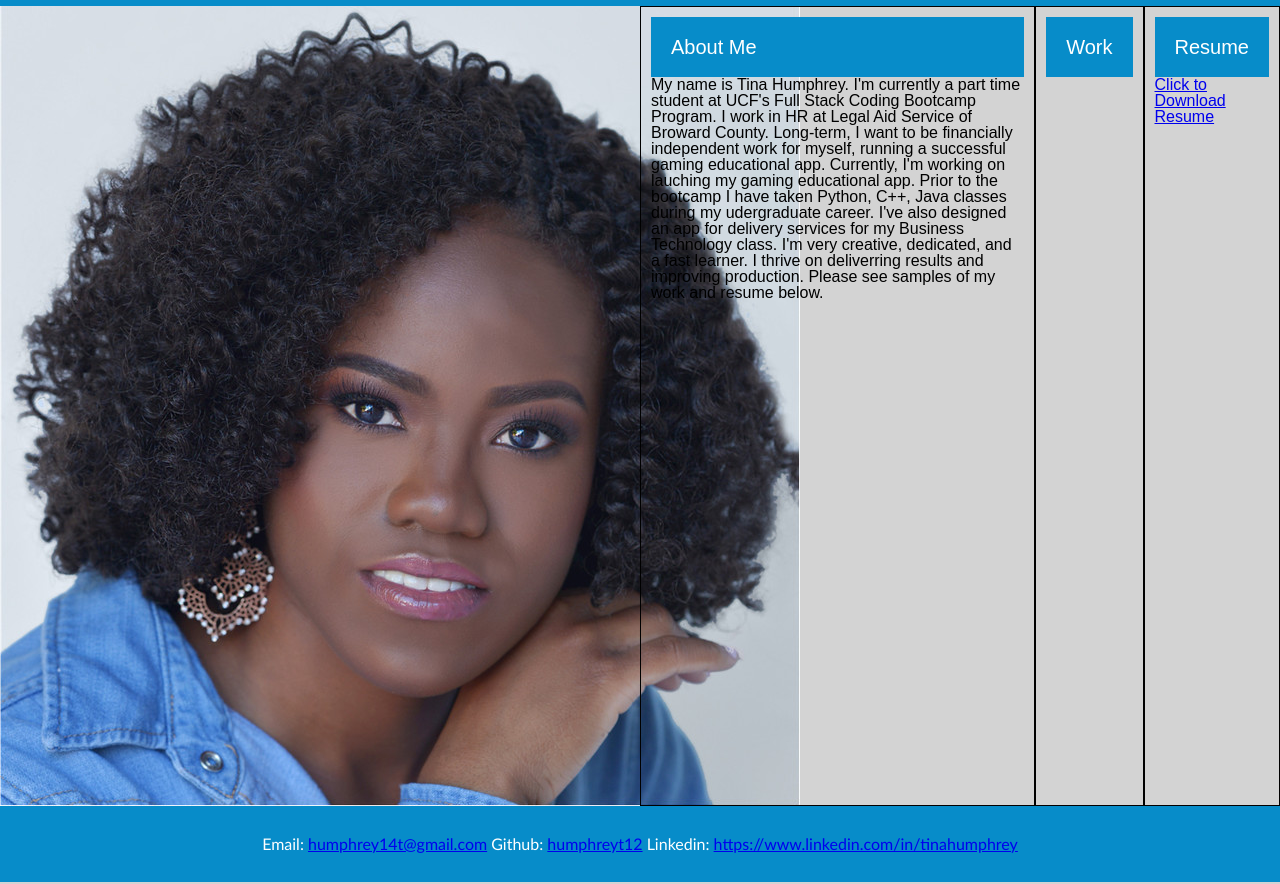
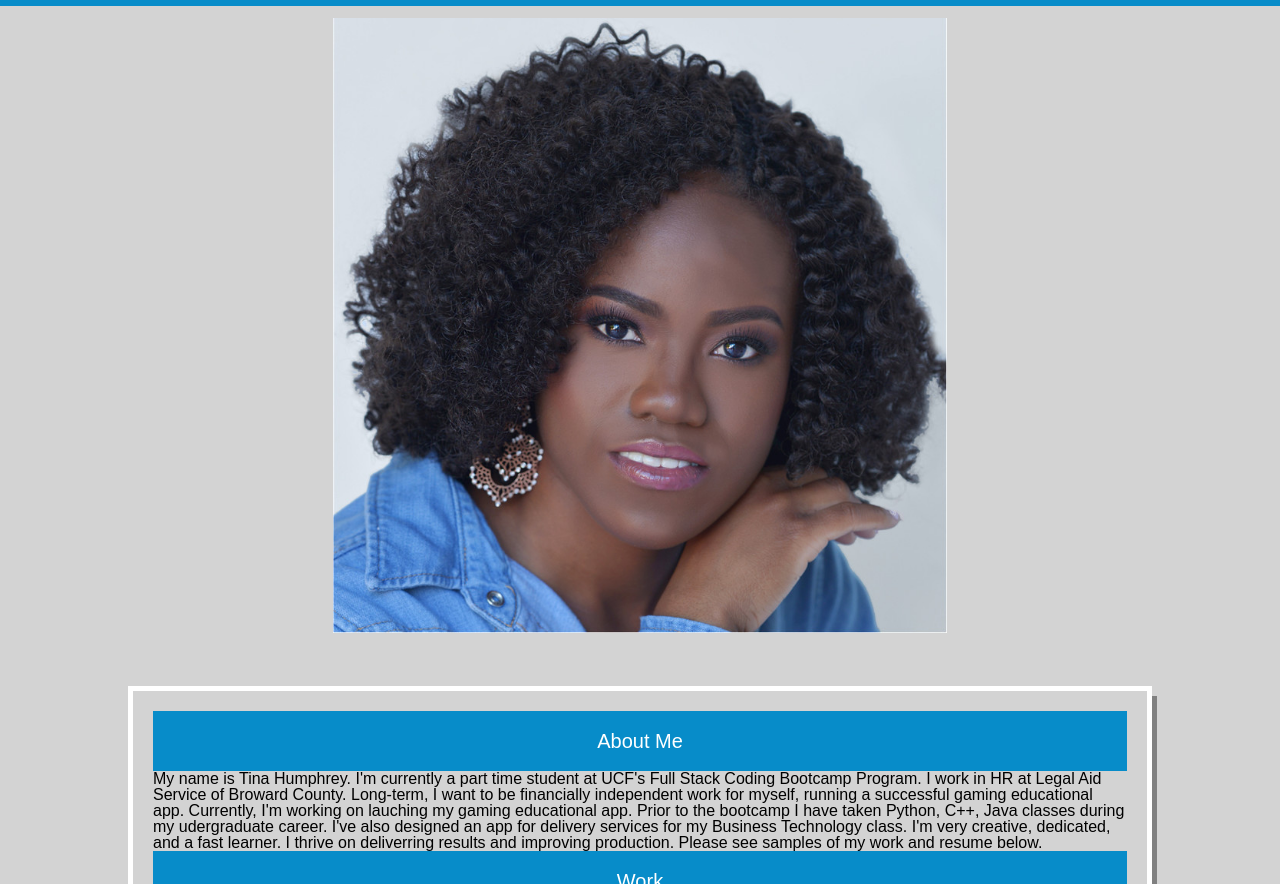
Before and after one commit to humphreyt12/Tina-Portfolio, a plain HTML site: page index.html in a window 1280 px wide. Shown: the part 68-952 px from the top of the page. Drawn offline with Linux system fonts and the light colour scheme.

Commit message:
modified project to be more accessible

```diff
--- a/assets/style.css
+++ b/assets/style.css
@@ -6,8 +6,11 @@ body {
   font-family: Arial;
   background-color: lightgrey;
   margin: 0;
+  padding: 0;
+  flex-wrap: wrap;
+ }
 
-  }
+ /* Styling to the Header */
   .main-header {
     padding: 20px;
     font-family: 'Trebuchet MS', 'Lucida Sans Unicode', 'Lucida Grande', 'Lucida Sans', Arial, sans-serif;
@@ -49,46 +52,40 @@ nav a.active {
   background-color: lightcoral;
   color: antiquewhite;
 }
-
+/* Styling to the Main Content */
   main {
-    display: flex;
     justify-content: flex-start;
     min-height: 100vh;
+    display: table-cell;
 
   }
 
-  .hero {
-    height: 20px;
+
+  .center {
+    display: block;
+    margin-left: auto;
+    margin-right: auto;
     width: 50%;
-    margin-bottom: 25px;
-    background-image: url("./images/profilepic1.jpeg");
-    background-size: cover;
-    background-position: center;
-    border-style: round;
-    border-width: 1px;
+    padding: 1%;
   }
 
-  .card {
-    padding: 10px;
+  .content {
+    width: 80%;
+    margin: 40px auto;
+    border: 5px solid white;
+    box-shadow: 5px 10px grey;
     text-align: left;
-    border-style: solid;
-    border-width: 1px;
-    left: auto;
-    width: auto;
-    height: auto;
+    padding: 20px;
 
 
   }
 
-  .card header {
+  .content h2 {
     padding: 20px;
     background: #078cc9;
     color: white;
     font-size: 20px;
-    left: auto;
-    width: auto;
-    height: auto;
-
+    text-align: center;
   }
 
 
@@ -100,31 +97,33 @@ nav a.active {
     justify-content: space-between;
     color: white;
     background:  #078cc9;
+
   }
     .footer h2 {
       float: left;
       color: white;
       font-size: 20px;
+
     }
 
 
 /* Tablets - header changes color */
 @media screen and (max-width: 992px) {
   header {
-    background: #7ab190;
+    background: lightgray;
   }
 }
 
 /* Large smartphones - navbar changes color */
 @media screen and (max-width: 768px) {
   nav {
-    background-color: #7ab190;
+    background-color: darkgray;
   }
 }
 
 /* Small smartphones - image placeholders change color */
 @media screen and (max-width: 576px) {
   .sample-img {
-    background-color: #8ac4ff;
+    background-color: darkgray;
   }
 }
--- a/index.html
+++ b/index.html
@@ -14,10 +14,10 @@
              <h1>Tina Humphrey<strong></strong></h1>
         <!-- Navbar -->
         <nav>
-            <a href="About Me">About Me</a>
-            <a href="Work">Work</a>
-            <a href="Resume">Resume</a>
-            <a href="Contact Me">Contact Me</a>
+            <a href="#About Me">About Me</a>
+            <a href="#Work">Work</a>
+            <a href="#Resume">Resume</a>
+            <a href="#Contact Me">Contact Me</a>
         </nav>
         </header>
 
@@ -25,11 +25,12 @@
 <main>
 
     <section class ="hero">
-        <img src="./images/profilepic1.jpeg" alt="ProfilePic">
+        <img src="./images/profilepic1.jpeg" alt="Head Shot Photo" class="center">
     </section>
 
-    <section class="card"> <style min-height:0.00cm></style>
-    <header><strong>About Me</strong></header>
+    <section class ="content">
+    <section id="About Me" class="card" >
+    <h2>About Me</h2>
         <p>
             My name is Tina Humphrey. I'm currently a part time student at UCF's Full Stack Coding Bootcamp Program.
             I work in HR at Legal Aid Service of Broward County. Long-term, I want to be financially independent work for myself, running a successful gaming educational app.
@@ -39,22 +40,25 @@
         </p>
     </section>
 
-    <section class="card"> <style min-height:0.00cm></style>
-    <header><strong>Work</strong></header>
+    <section id ="Work" class="card" >
+    <h2>Work</h2>
+    <a href="https://humphreyt12.github.io/prework-study-guide/">Click to view sample of work</a>
    </section>
 
-<section class="card"> <style min-height:0.00cm></style>
-    <header>Resume</header>
-    <a href="https://docs.google.com/document/d/1otb9_uZp3w5rbRSZ7LZ9j2QPNO6mfwIJRTOl3Zpp-Ws/edit?usp=sharing">Click to Download Resume</a>
+<section id="Resume" class="card" >
+    <h2>Resume</h2>
+    <a href="https://docs.google.com/document/d/1otb9_uZp3w5rbRSZ7LZ9j2QPNO6mfwIJRTOl3Zpp-Ws/edit?usp=sharing">Click to View Resume</a>
 </section>
 
+</section>
 </main>
 
 <!-- Footer -->
 <footer class= "footer">
-
+    <section id="Contact Me" class="Contact Me"></section>
+    <h2>Contact Me</h2>
     <!-- Links to email, GitHub, and LinkedIn -->
-    <strong>Email:</strong> <a href="humphrey14t@gmail.com">humphrey14t@gmail.com</a>
+    <strong>Email:</strong> <a href="mailto:humphrey14t@gmail.com">humphrey14t@gmail.com</a>
     <strong>Github:</strong> <a href="https://github.com/humphreyt12">humphreyt12</a>
     <strong>Linkedin:</strong> <a href="https://www.linkedin.com/in/tinahumphrey/">https://www.linkedin.com/in/tinahumphrey</a>
     </footer>
```
Also changed, not shown: 1 other file.
